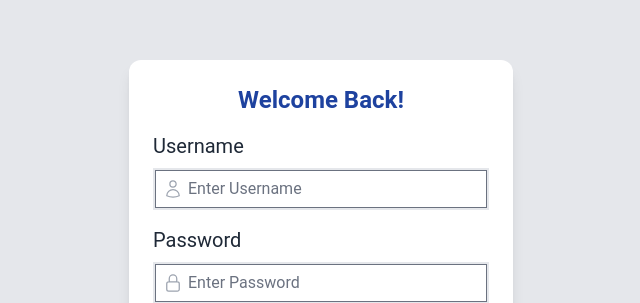
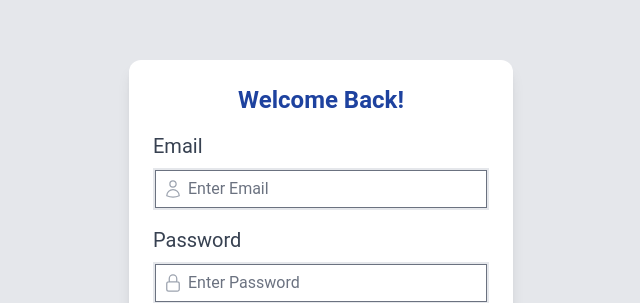
Before and after one commit to Rishal-KV/JobApp-Frontend, a React (Vite) app: page / in a window 1280 px wide. Shown: the part 155-458 px from the top of the page, without its empty margins (319-959 px from the left). Built offline with nearby package versions, Linux system fonts and the light colour scheme.

Commit message:
UI changes

```diff
--- a/src/common/Login.jsx
+++ b/src/common/Login.jsx
@@ -50,7 +50,7 @@ const Login = () => {
           </div>
           <div>
             <div className="capitalize text-xl mb-2">
-              <label htmlFor="email">Username</label>
+              <label className="text-gray-700" htmlFor="email">Email</label>
             </div>
             <div className="border-2 relative">
               <span className="absolute px-2 inset-y-0 left-0 flex items-center text-gray-400">
@@ -74,9 +74,9 @@ const Login = () => {
                 id="email"
                 name="email"
                 onChange={handleChange}
-                className="w-full placeholder:capitalize px-8 py-1.5 outline-blue-800"
+                className="w-full  text-black placeholder:capitalize px-8 py-1.5 outline-blue-800"
                 type="text"
-                placeholder="Enter username"
+                placeholder="Enter Email"
               />
             </div>
             {errors.email && touched.email && (
@@ -85,7 +85,7 @@ const Login = () => {
           </div>
           <div className="mt-4">
             <div className="capitalize text-xl mb-2">
-              <label htmlFor="password">Password</label>
+              <label className="text-gray-700" htmlFor="password ">Password</label>
             </div>
             <div className="border-2 relative">
               <span className="absolute px-2 inset-y-0 left-0 flex items-center text-gray-400">
@@ -109,7 +109,7 @@ const Login = () => {
                 id="password"
                 name="password"
                 onChange={handleChange}
-                className="w-full placeholder:capitalize px-8 py-1.5 outline-blue-800"
+                className="w-full text-black placeholder:capitalize px-8 py-1.5 outline-blue-800"
                 type="password"
                 placeholder="Enter password"
               />
--- a/src/common/SignUp.jsx
+++ b/src/common/SignUp.jsx
@@ -37,7 +37,7 @@ const SignUp = () => {
           <div>
             <div>
               <div class="capitalize text-lg mb-2">
-                <label>username</label>
+                <label className="text-gray-700">username</label>
               </div>
               <div class="border-2 relative">
                 <span class="absolute px-2 inset-y-0 left-0 flex items-center text-gray-400">
@@ -72,7 +72,7 @@ const SignUp = () => {
             </div>
             <div class="mt-2">
               <div class="capitalize text-lg mb-2">
-                <label>Email</label>
+                <label className="text-gray-700">Email</label>
               </div>
               <div class="border-2 relative">
                 <span class="absolute px-2 inset-y-0 left-0 flex items-center text-gray-400">
@@ -106,7 +106,7 @@ const SignUp = () => {
             </div>
             <div class="mt-2">
               <div class="capitalize text-lg mb-2">
-                <label>password</label>
+                <label className="text-gray-700">password</label>
               </div>
               <div class="border-2 relative">
                 <span class="absolute px-2 inset-y-0 left-0 flex items-center text-gray-400">
@@ -141,7 +141,7 @@ const SignUp = () => {
             </div>
             <div class="mt-2">
               <div class="capitalize text-lg     mb-2">
-                <label>confirm password</label>
+                <label className="text-gray-700">confirm password</label>
               </div>
               <div class="border-2 relative">
                 <span class="absolute px-2 inset-y-0 left-0 flex items-center text-gray-400">
```
